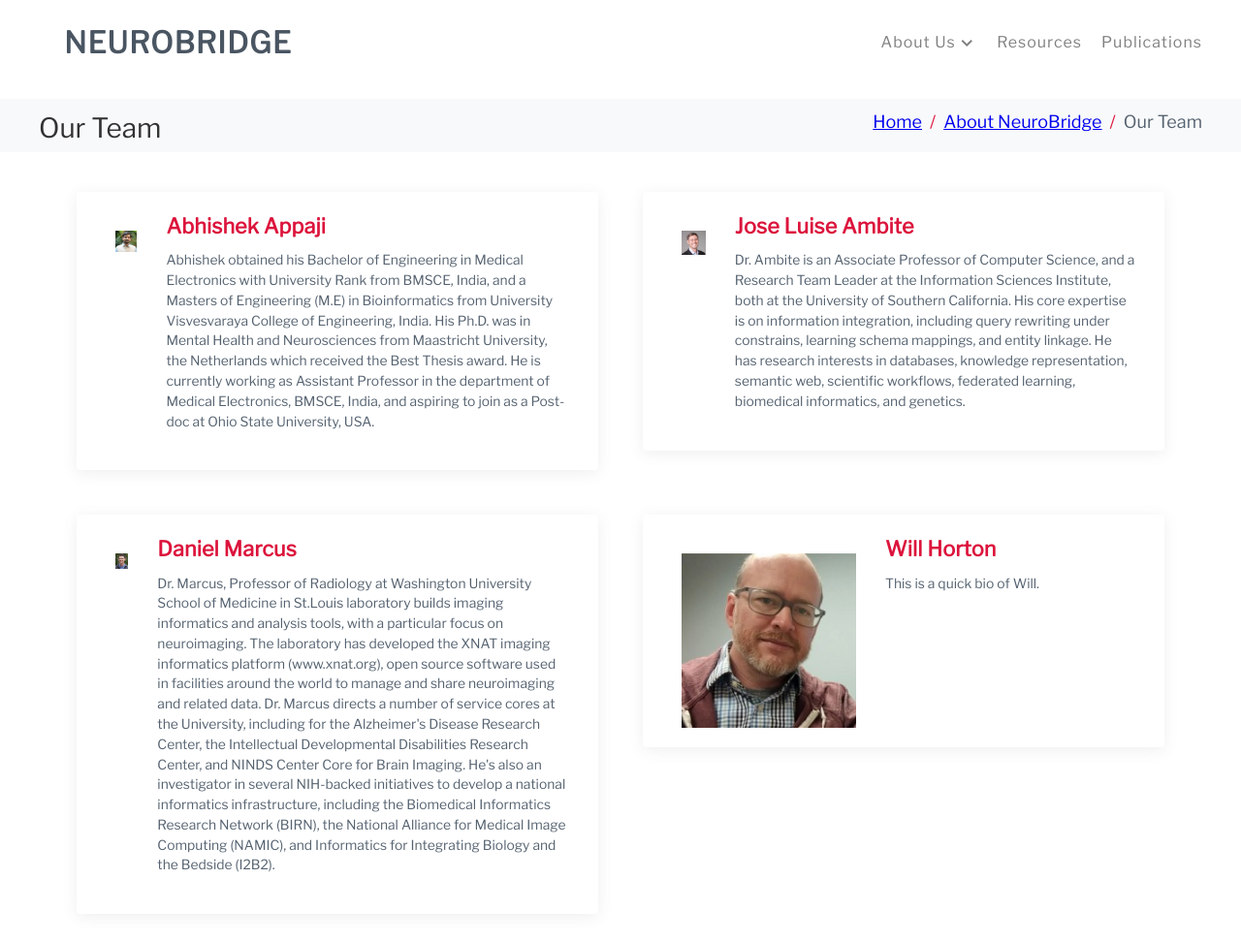
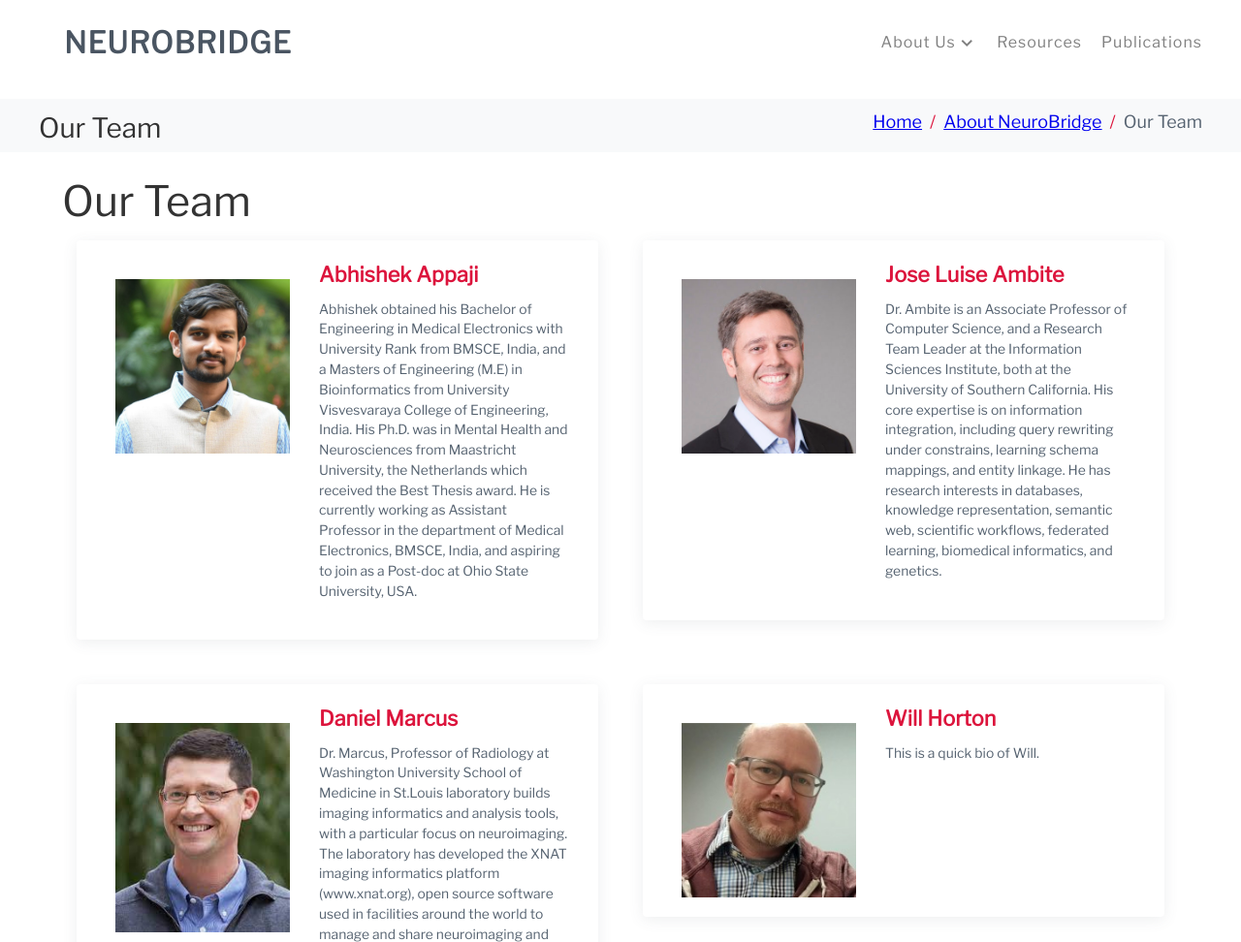
Before and after one commit to NeuroBridge/NeuroBridge1.0, a Gatsby site: page /team in a window 1280 px wide. Shown: the top 972 px of the page at 97% size. Built offline with nearby package versions, Linux system fonts and the light colour scheme; Gatsby itself is replaced by a stand-in of ours.

Commit message:
fix images on team page

```diff
--- a/src/pages/team.js
+++ b/src/pages/team.js
@@ -11,9 +11,6 @@ import { useTheme } from '@mui/material/styles'
 const TeamPage = () => {
     const theme = useTheme()
     const styles = {
-        h1: {
-            color: 'blue',
-        },
         container: {
             display: 'flex',
             flexWrap: 'wrap',
@@ -31,11 +28,12 @@ const TeamPage = () => {
         },
         photo: {
             padding: '20px',
-            width: '220px',
+            flex: '0 0 220px'
 
         },
         cardContent: {
             padding: '0px 10px',
+            flex: '1'
         },
         teamName: {
             color: '#DC143C',
@@ -65,7 +63,7 @@ const TeamPage = () => {
             <Seo title="NeuroBridge Team" />
             <BreadcrumbNav crumbs={breadcrumbs} title="Our Team"/>
             <Container>
-                {/* <Typography variant='h1'>Our Team</Typography> */}
+                <Typography variant='h1'>Our Team</Typography>
                 <Grid container spacing={2} sx={styles.container}>
                     {team.map(person => {
                         const photo = getImage(person.photo)
```
